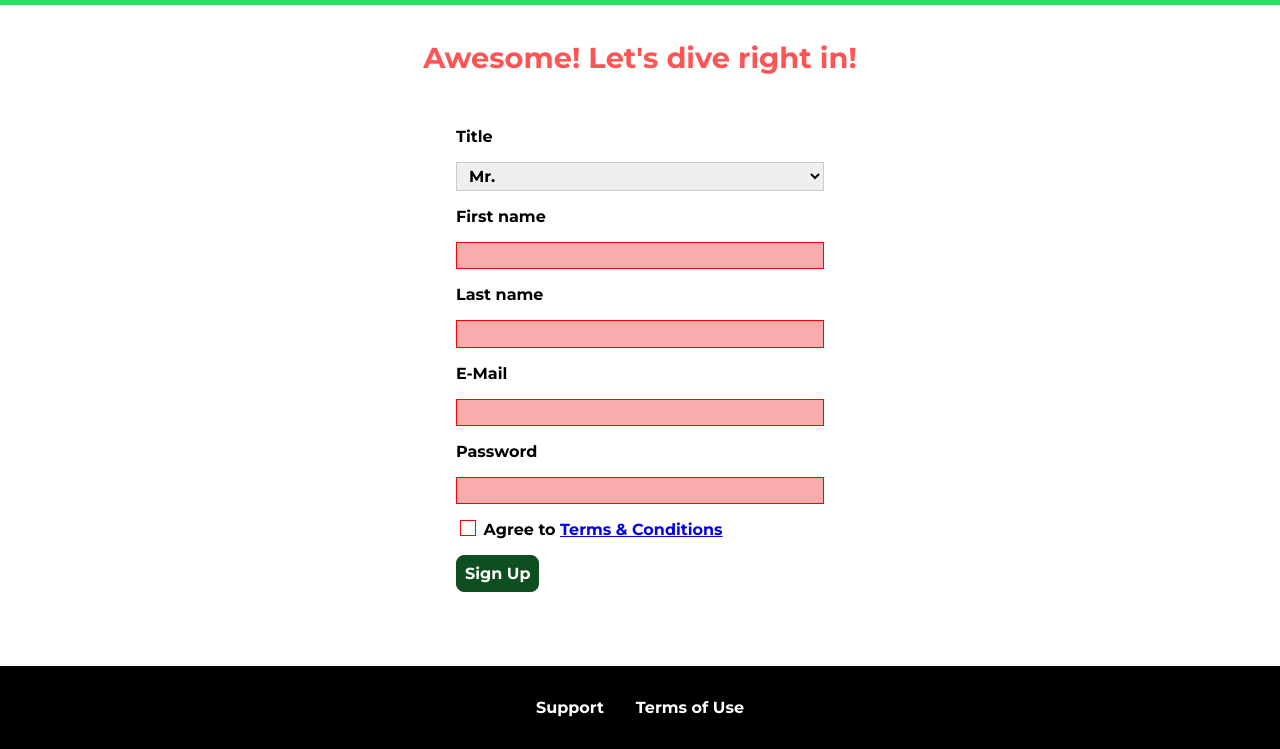
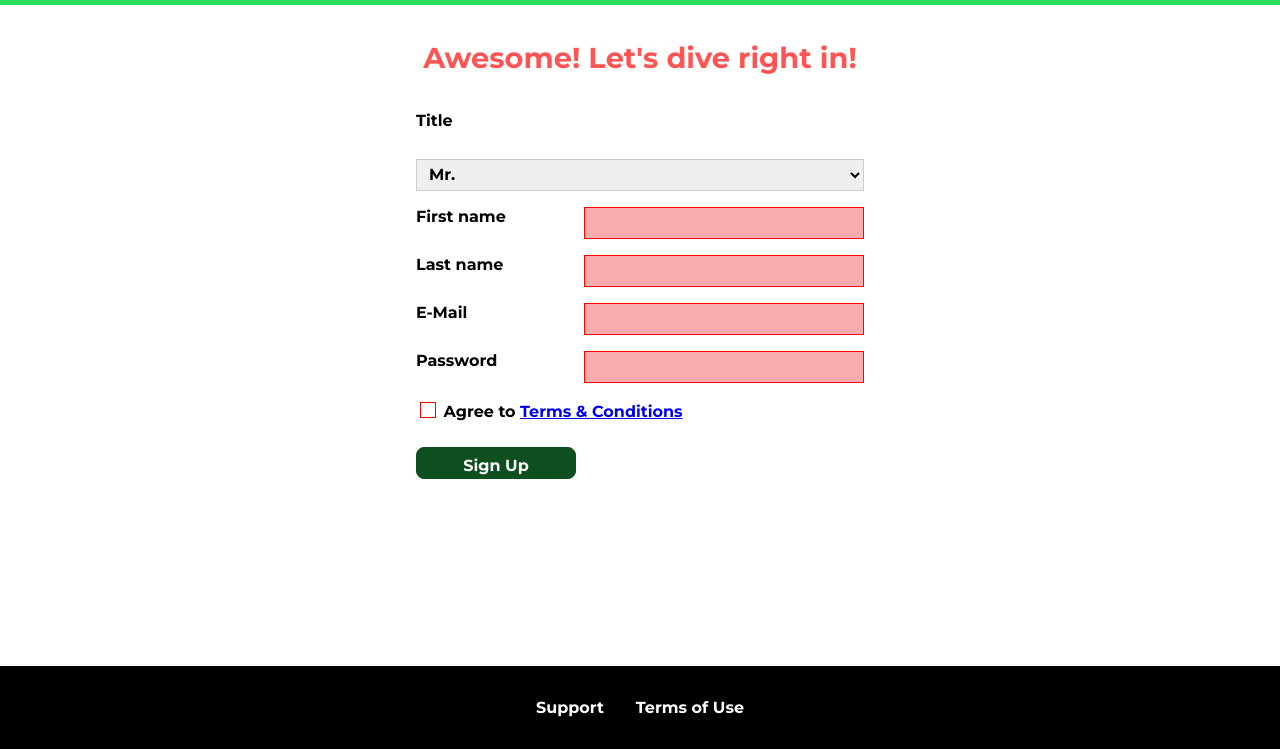
Before and after one commit to JulioAvalos/css-sample-hosting-page, a plain HTML site: page start-hosting/index.html in a window 1280 px wide. Shown: the part 51-800 px from the top of the page. Drawn offline with Linux system fonts and the light colour scheme.

Commit message:
styling form to use css grids

```diff
--- a/start-hosting/index.html
+++ b/start-hosting/index.html
@@ -67,10 +67,12 @@
             <input type="email" id="email" required>
             <label for="password">Password</label>
             <input type="password" id="password" required>
-            <input type="checkbox" id="agree-terms" required>
-            <label for="agree-terms">Agree to
-                <a href="#">Terms &amp; Conditions</a>
-            </label>
+            <div class="signup-form__checkbox">
+                <input type="checkbox" id="agree-terms" required>
+                <label for="agree-terms">Agree to
+                    <a href="#">Terms &amp; Conditions</a>
+                </label>
+            </div>
             <button type="submit" class="button">Sign Up</button>
         </form>
     </main>
--- a/start-hosting/start-hosting.css
+++ b/start-hosting/start-hosting.css
@@ -10,6 +10,9 @@ main {
 
 .signup-form {
   padding: 1rem;
+  display: grid;
+  grid-auto-rows: 2rem;
+  grid-row-gap: 0.5rem;
 }
 
 .signup-form label {
@@ -20,7 +23,6 @@ main {
 .signup-form input,
 .signup-form select {
   display: block;
-  margin-top: 1rem;
   width: 100%;
 }
 
@@ -70,12 +72,22 @@ main {
 
 .signup-form button[type='submit'] {
   display: block;
-  margin-top: 1rem;
 }
 
 @media (min-width: 40rem) {
   .signup-form {
     margin: auto;
-    width: 25rem;
+    width: 30rem;
+    grid-template-columns: 10rem auto;
+    grid-row-gap: 1rem;
+    grid-column-gap: 0.5rem;
+  }
+
+  .signup-form [id="title"] {
+    grid-column: span 2;
+  }
+
+  .signup-form__checkbox {
+    grid-column: span 2;
   }
 }
```
